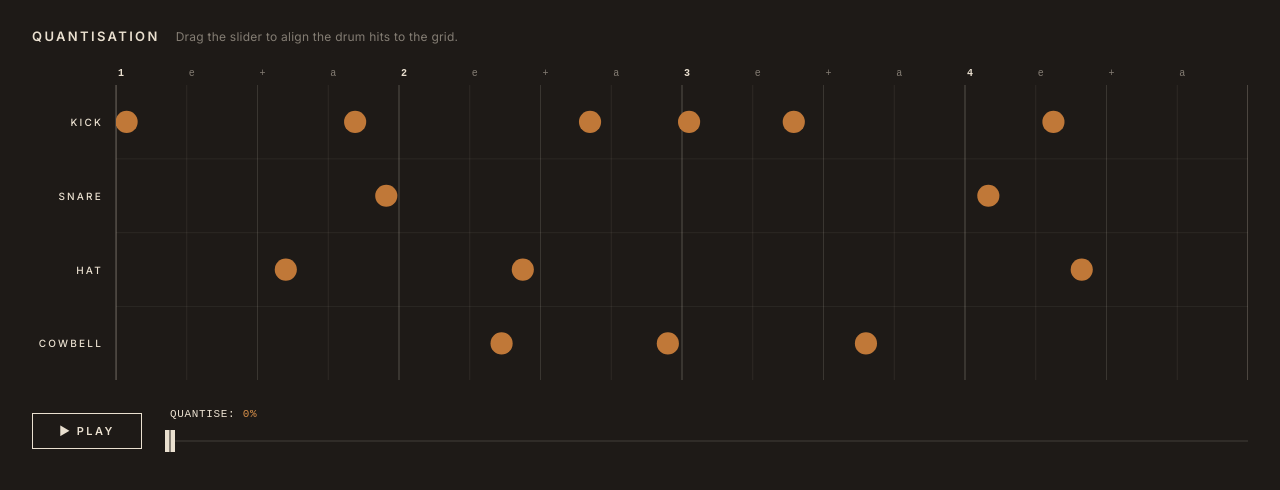
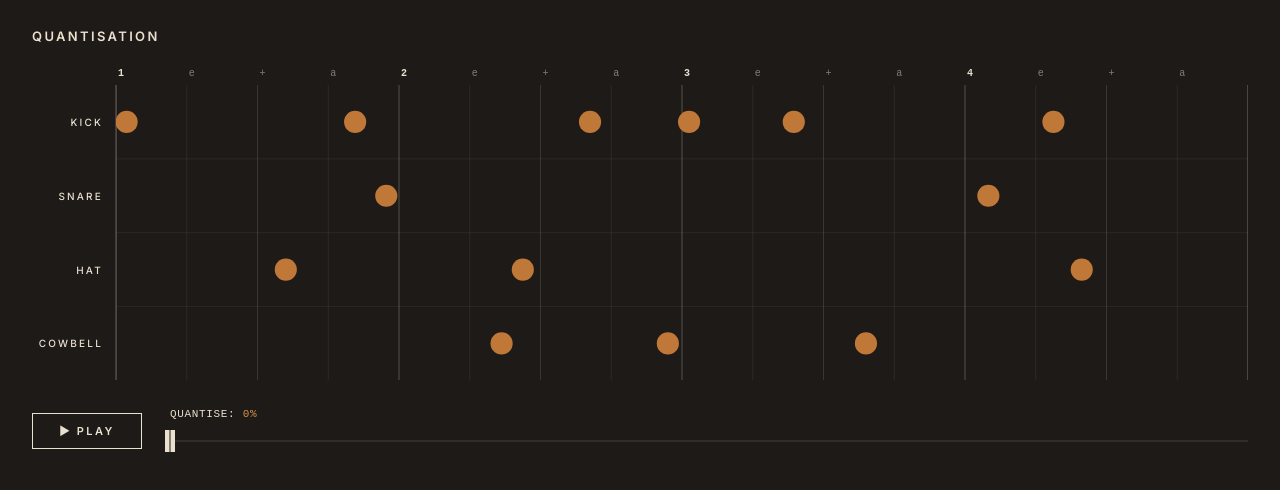
Before and after one commit to numberdave-cloud/MPMPT1, a plain HTML site: page quantise/index.html in a window 1280 px wide. Drawn offline with Linux system fonts and the light colour scheme.

Commit message:
quantise: remove subtitle

```diff
--- a/quantise/index.html
+++ b/quantise/index.html
@@ -213,7 +213,6 @@
 <body>
   <div class="header">
     <div class="title">Quantisation</div>
-    <div class="subtitle">Drag the slider to align the drum hits to the grid.</div>
   </div>
 
   <div class="stage">
```
